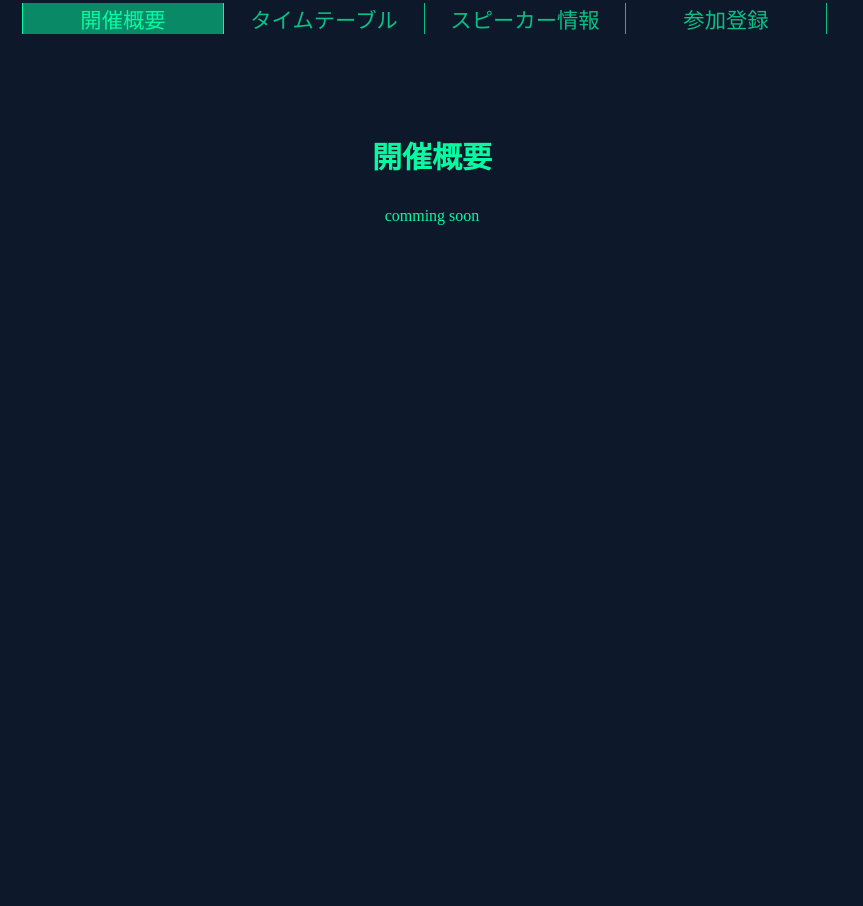
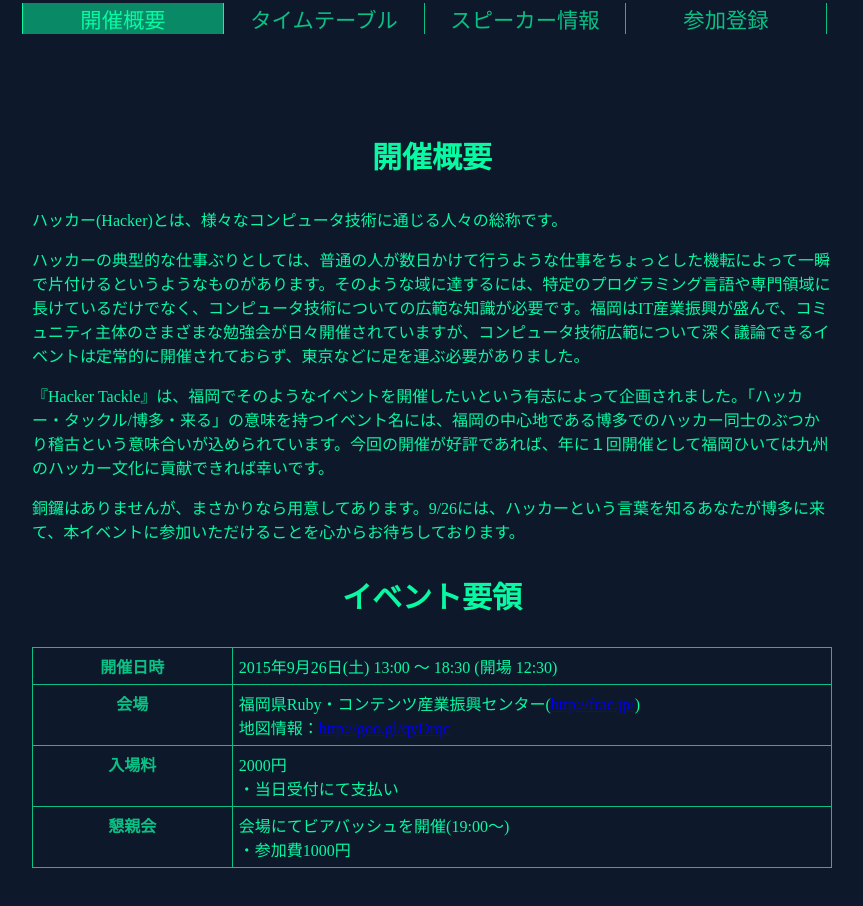
Before and after one commit to wats/HackerTackle.github.io, a plain HTML site: page index.html in a window 1280 px wide. Shown: the part 550-1456 px from the top of the page, without its empty margins (216-1079 px from the left). Before the commit the page ends 891 px from the top, so only its background shows below. Drawn offline with Linux system fonts and the light colour scheme.

Commit message:
開催概要を追加

```diff
--- a/index.html
+++ b/index.html
@@ -39,9 +39,37 @@
         </ul>
       </div>
 
-      <div id="about" class="content selected">
+      <div id="about" class="content text selected">
         <h3>開催概要</h3>
-        <p> comming soon </p>
+        <p>ハッカー(Hacker)とは、様々なコンピュータ技術に通じる人々の総称です。<p>
+        <p>ハッカーの典型的な仕事ぶりとしては、普通の人が数日かけて行うような仕事をちょっとした機転によって一瞬で片付けるというようなものがあります。そのような域に達するには、特定のプログラミング言語や専門領域に長けているだけでなく、コンピュータ技術についての広範な知識が必要です。福岡はIT産業振興が盛んで、コミュニティ主体のさまざまな勉強会が日々開催されていますが、コンピュータ技術広範について深く議論できるイベントは定常的に開催されておらず、東京などに足を運ぶ必要がありました。</p>
+        <p>『Hacker Tackle』は、福岡でそのようなイベントを開催したいという有志によって企画されました。「ハッカー・タックル/博多・来る」の意味を持つイベント名には、福岡の中心地である博多でのハッカー同士のぶつかり稽古という意味合いが込められています。今回の開催が好評であれば、年に１回開催として福岡ひいては九州のハッカー文化に貢献できれば幸いです。</p>
+        <p>銅鑼はありませんが、まさかりなら用意してあります。9/26には、ハッカーという言葉を知るあなたが博多に来て、本イベントに参加いただけることを心からお待ちしております。</p>
+
+        <h3>イベント要領</h3>
+        <table style="content">
+          <tbody>
+            <tr>
+              <th>開催日時</th>
+              <td>2015年9月26日(土) 13:00 〜 18:30 (開場 12:30)</td>
+            </tr>
+            <tr>
+              <th>会場</th>
+              <td>福岡県Ruby・コンテンツ産業振興センター(<a href="http://frac.jp/" target="_blank">http://frac.jp/</a>)<br/>
+              地図情報：<a href="http://goo.gl/qyDrqc" target="_blank">http://goo.gl/qyDrqc</a></td>
+            </tr>
+            <tr>
+              <th>入場料</th>
+              <td>2000円<br/>・当日受付にて支払い</td>
+            </tr>
+            <tr>
+              <th>懇親会</th>
+              <td>会場にてビアバッシュを開催(19:00〜)<br/>
+              ・参加費1000円</td>
+            </tr>
+          </tbody>
+        </table>
+
       </div>
 
 
--- a/stylesheets/stylesheet.css
+++ b/stylesheets/stylesheet.css
@@ -130,3 +130,27 @@ body{
 .content.selected {
     display : block;
 }
+
+.content.text p {
+    text-align : left;
+}
+
+.content table {
+    width: 100%;
+    border-collapse: collapse;
+}
+
+.content th{
+    width: 25%;
+    padding: 6px;
+    text-align: center;
+    vertical-align: top;
+    color: #09C184;
+    border: 1px solid #09C184;
+}
+
+.content td{
+    text-align : left;
+    padding: 6px;
+    border: 1px solid #09C184;
+}
```
